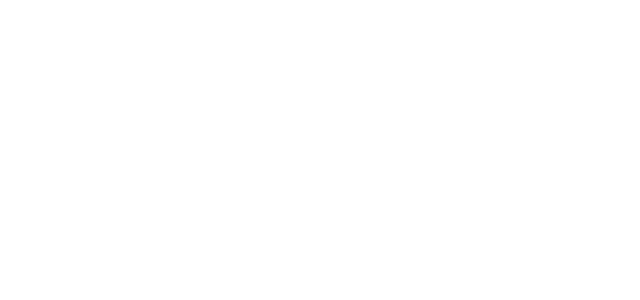
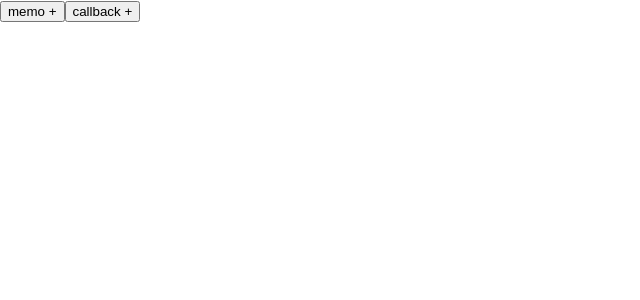
Before and after one commit to jacobways/React-Practice, a React (Create React App) app: page /usememocallback in a window 1280 px wide. Before the commit this address had no page. Shown: the top 300 px of the page, without its empty margins (0-640 px from the left). Built offline with nearby package versions, Linux system fonts and the light colour scheme.

Commit message:
useMemo, useCallback 코드 작성

```diff
--- a/src/Router.tsx
+++ b/src/Router.tsx
@@ -2,6 +2,7 @@
 import Focus from './pages/Focus/Focus';
 import Lazy from './pages/lazy/Lazy';
 import MousePointerEvent from './pages/MousePointerEvent/MousePointerEvent';
+import UseMemoTest from './pages/useMemoCallback/useMemoCallback';
 
 export default function Router() {
   return (
@@ -10,6 +11,7 @@
         <Route path='focus' element={<Focus />} />
         <Route path='mouse' element={<MousePointerEvent />} />
         <Route path='lazy' element={<Lazy />} />
+        <Route path='usememocallback' element={<UseMemoTest />} />
       </Routes>
     </>
   );
--- /dev/null
+++ b/src/pages/useMemoCallback/useMemoCallback.tsx
@@ -0,0 +1,30 @@
+import {useState, useMemo, useCallback} from 'react';
+
+export default function UseMemoTest () {
+
+  const [memo, setMemo] = useState(0)
+  const [callback, setCallback] = useState(0)
+
+
+  // memo가 바뀔 때만 useMemo 실행됨
+  useMemo(
+    () =>{
+      console.log('useMemo', memo)
+    }, [memo])
+
+  // useCallback은 함수를 반환하기에, 함수를 실행시켜야 함()
+  // memo가 변경되어야, callback 값이 반환됨
+  useCallback(
+    () => {
+      console.log('callback', callback)
+    },
+    [memo]
+  )()
+
+
+  return (
+  <>
+    <button onClick={()=>setMemo(memo+1)}>memo +</button>
+    <button onClick={()=>setCallback(callback+1)}>callback +</button>
+  </>)
+}
```
